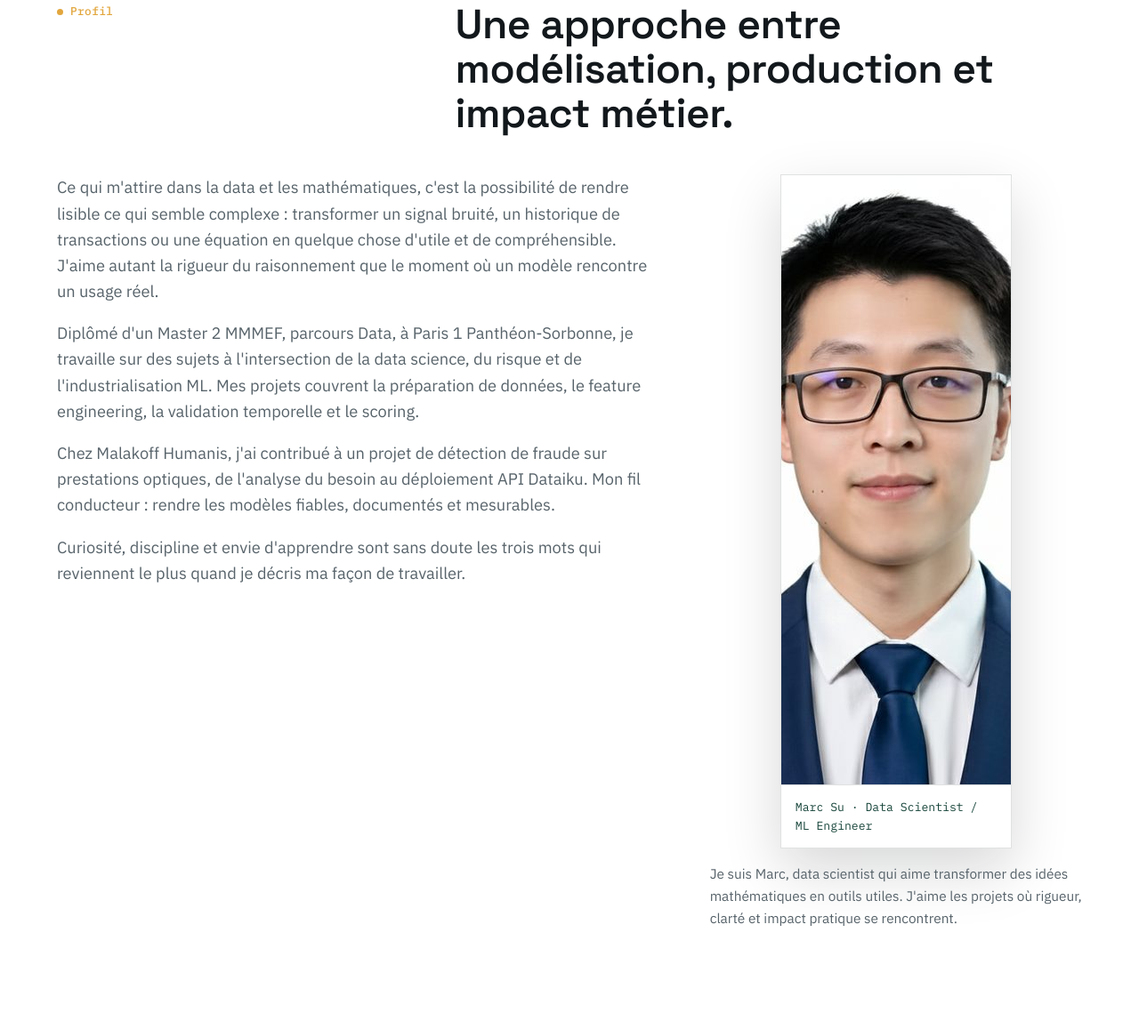
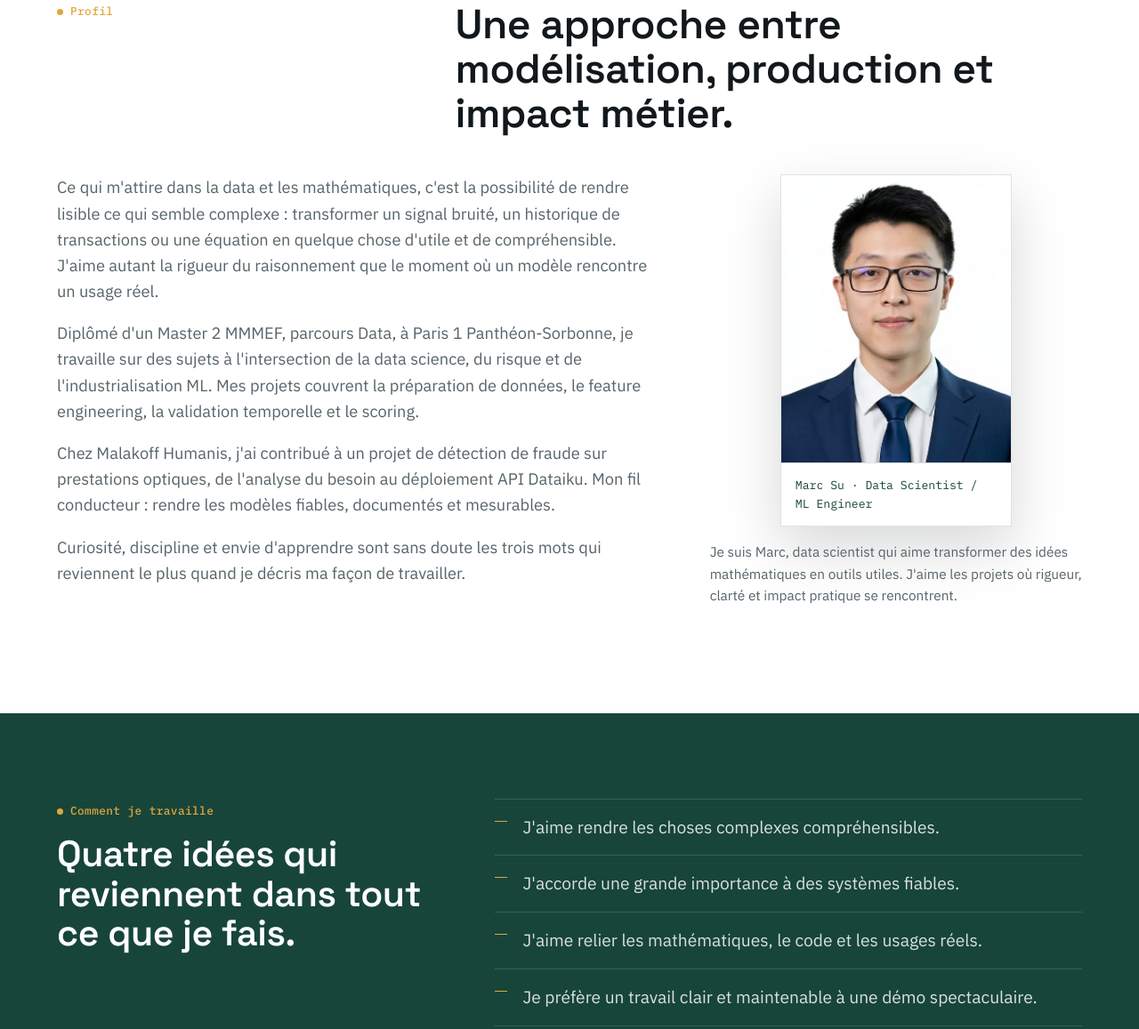
Before and after one commit to sumarc183-design/sumarc183-design.github.io, a plain HTML site: page index.html in a window 1280 px wide. Shown: the part 1077-2234 px from the top of the page at 89% size. Drawn offline with Linux system fonts and the light colour scheme.

Commit message:
Fix: retirer width/height sur le portrait (casse la mise en page)
L'aspect-ratio 4/5 du CSS (.portrait-card img) entrait en conflit avec
l'aspect-ratio 1200/685 dérivé des attributs width/height HTML,
provoquant un débordement horizontal de toute la page. Le CSS gère
déjà le CLS via aspect-ratio, ces attributs étaient redondants et
risqués ici.

```diff
--- a/index.html
+++ b/index.html
@@ -157,7 +157,7 @@
           </div>
           <div class="intro-portrait reveal">
             <figure class="portrait-card">
-              <img src="assets/marc-su-portrait.jpg" alt="Portrait professionnel de Marc Su" loading="lazy" decoding="async" width="1200" height="685" />
+              <img src="assets/marc-su-portrait.jpg" alt="Portrait professionnel de Marc Su" loading="lazy" decoding="async" />
               <figcaption>Marc Su · Data Scientist / ML Engineer</figcaption>
             </figure>
             <p class="portrait-intro">
```
